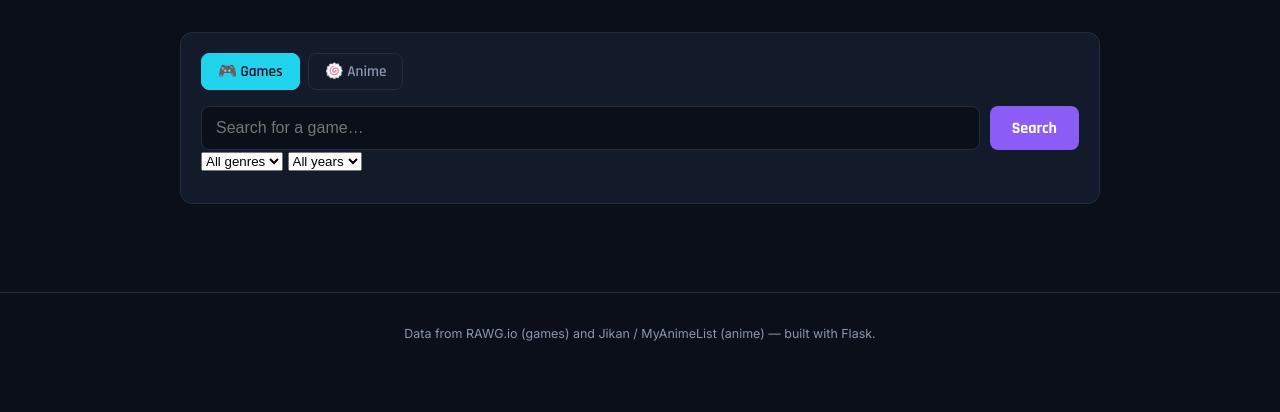
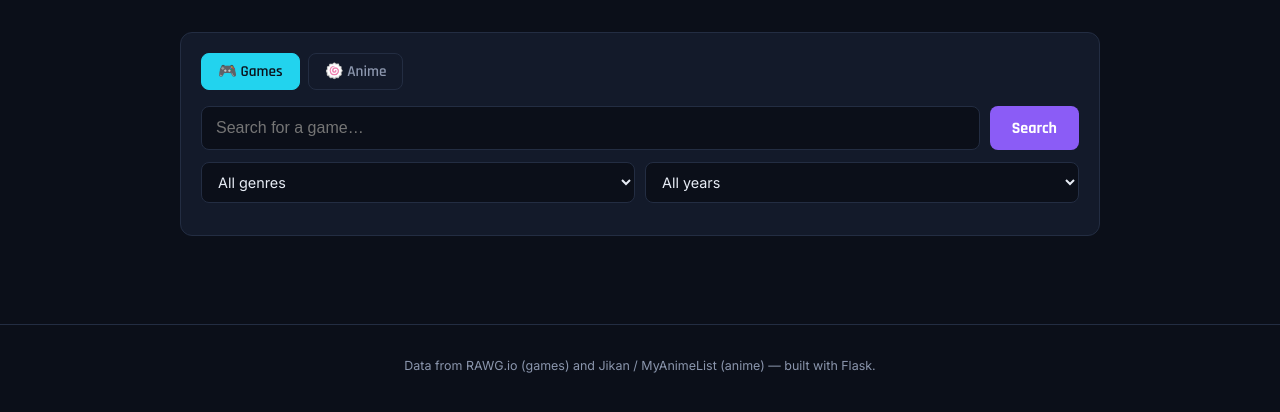
Before and after one commit to Madesh9510/gamenime, a Flask app: page / in a window 1280 px wide. Shown: the part 142-554 px from the top of the page. Run offline with Flask 3, Linux system fonts and the light colour scheme.

Commit message:
Add filter-row styles for improved layout

```diff
--- a/static/style.css
+++ b/static/style.css
@@ -119,6 +119,29 @@ main {
 
 #searchBtn:hover { filter: brightness(1.1); }
 
+.filter-row {
+  display: flex;
+  gap: 10px;
+  margin-top: 12px;
+}
+
+.filter-row select {
+  flex: 1;
+  background: var(--bg);
+  border: 1px solid var(--border);
+  color: var(--text);
+  padding: 10px 12px;
+  border-radius: 8px;
+  font-family: 'Inter', sans-serif;
+  font-size: 0.9rem;
+  outline: none;
+  cursor: pointer;
+}
+
+.filter-row select:focus {
+  border-color: var(--accent-2);
+}
+
 .status {
   color: var(--muted);
   margin: 12px 2px 0;
```
